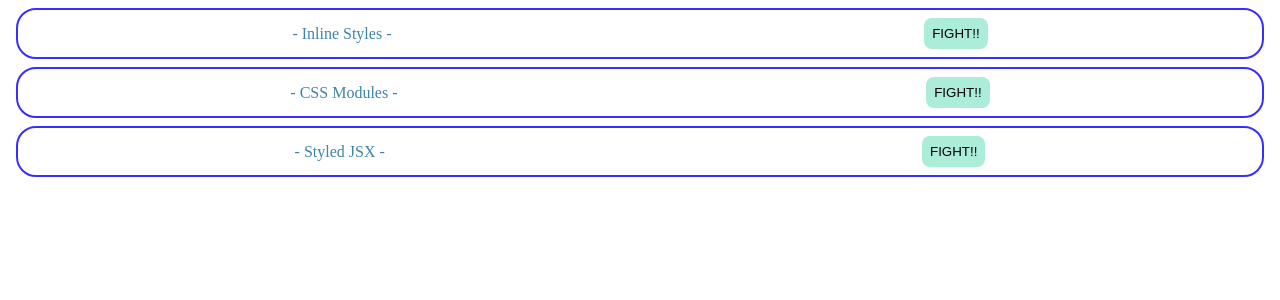
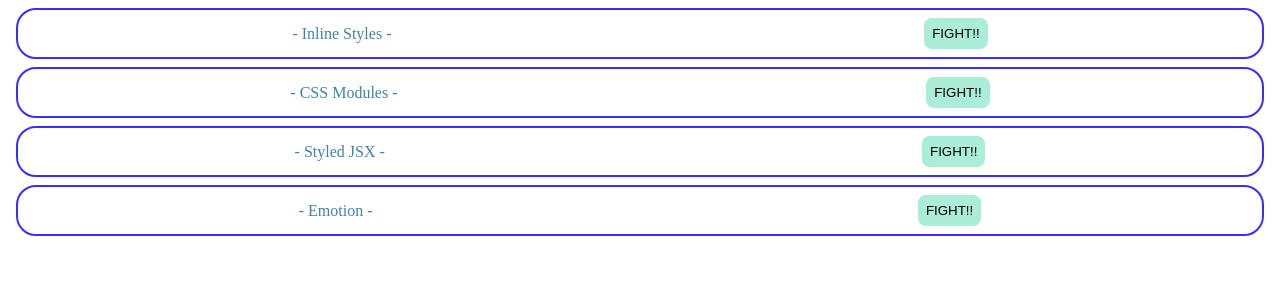
Before and after one commit to Soh1121/StepUpCourceForThoseNewToReact, a React (Vite) app: page / in a window 1280 px wide. Shown: the top 300 px of the page. Built offline with nearby package versions, Linux system fonts and the light colour scheme.

Commit message:
✨feat: Emotion を学習

```diff
--- a/package.json
+++ b/package.json
@@ -10,6 +10,8 @@
 		"dev": "vite"
 	},
 	"dependencies": {
+		"@emotion/react": "^11.14.0",
+		"@emotion/styled": "^11.14.1",
 		"@vitejs/plugin-react": "^4.6.0",
 		"loader-utils": "3.2",
 		"node-sass": "^9.0.0",
--- a/src/App.jsx
+++ b/src/App.jsx
@@ -2,6 +2,7 @@
 import { CssModules } from "./components/CssModules";
 import "./styles.css";
 import { StyledJsx } from "./components/StyledJsx";
+import { Emotion } from "./components/Emotion";
 
 export default function App() {
     return (
@@ -9,6 +10,7 @@
             <InlineStyle />
             <CssModules />
             <StyledJsx />
+            <Emotion />
         </div>
     );
 }
--- /dev/null
+++ b/src/components/Emotion.jsx
@@ -0,0 +1,38 @@
+/** @jsxRuntime classic */
+/** @jsx jsx */
+import { jsx, css } from "@emotion/react";
+import styled from "@emotion/styled";
+
+export const Emotion = () => {
+    const containerStyle = css`
+        border: solid 2px #392eff;
+        border-radius: 20px;
+        padding: 8px;
+        margin: 8px;
+        display: flex;
+        justify-content: space-around;
+        align-items: center;
+    `;
+    const titleStyle = css({
+        margin: 0,
+        color: "#3d84a8",
+    });
+    const SButton = styled.button`
+        background-color: #abedd8;
+        border: none;
+        padding: 8px;
+        border-radius: 8px;
+
+        &:hover {
+            background-color: #46cdcf;
+            color: #fff;
+            cursor: pointer;
+        }
+    `;
+    return (
+        <div css={containerStyle}>
+            <p css={titleStyle}>- Emotion -</p>
+            <SButton>FIGHT!!</SButton>
+        </div>
+    );
+}
```
Also changed, not shown: 1 other file (tests, documents, lock files or other folders).
